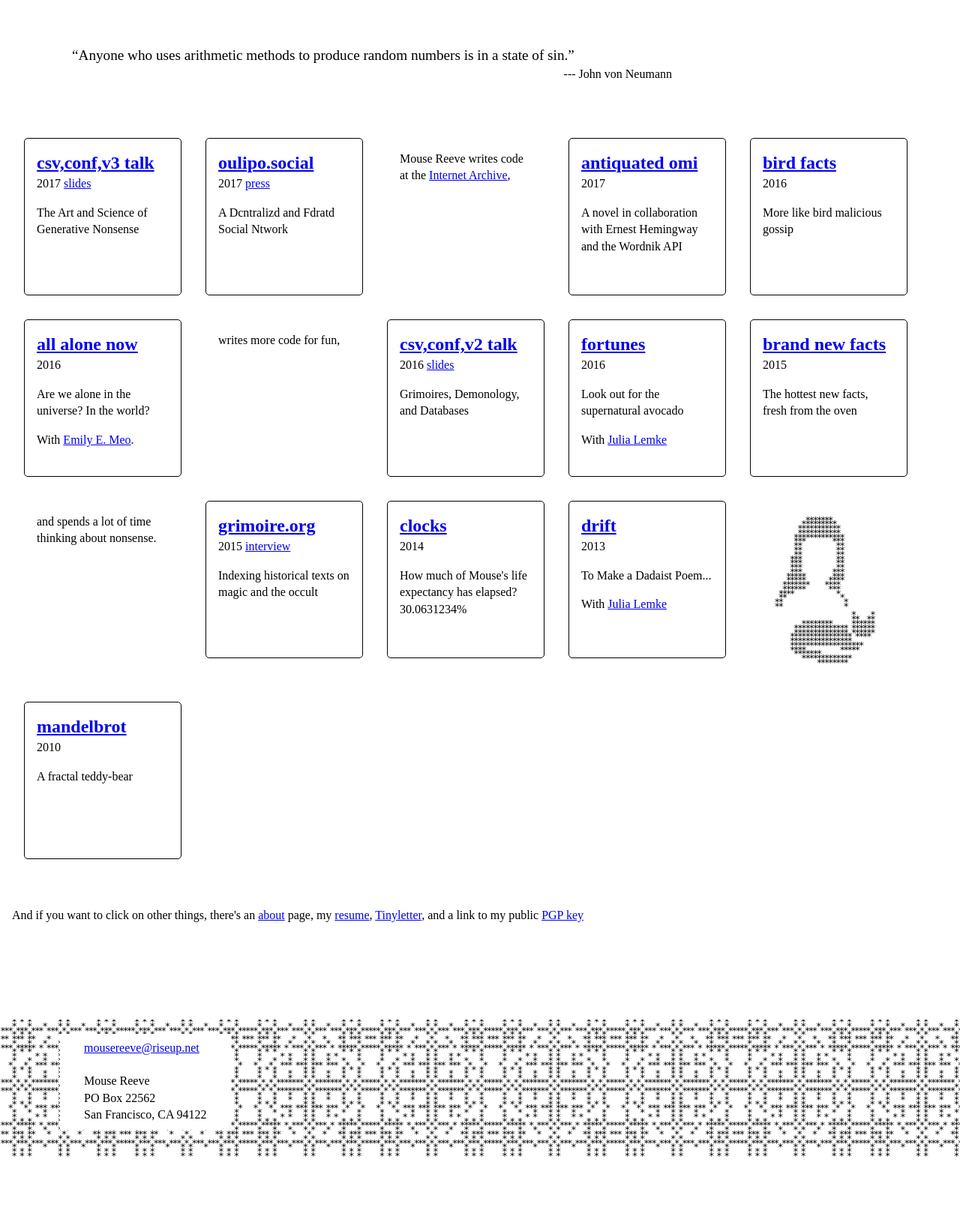
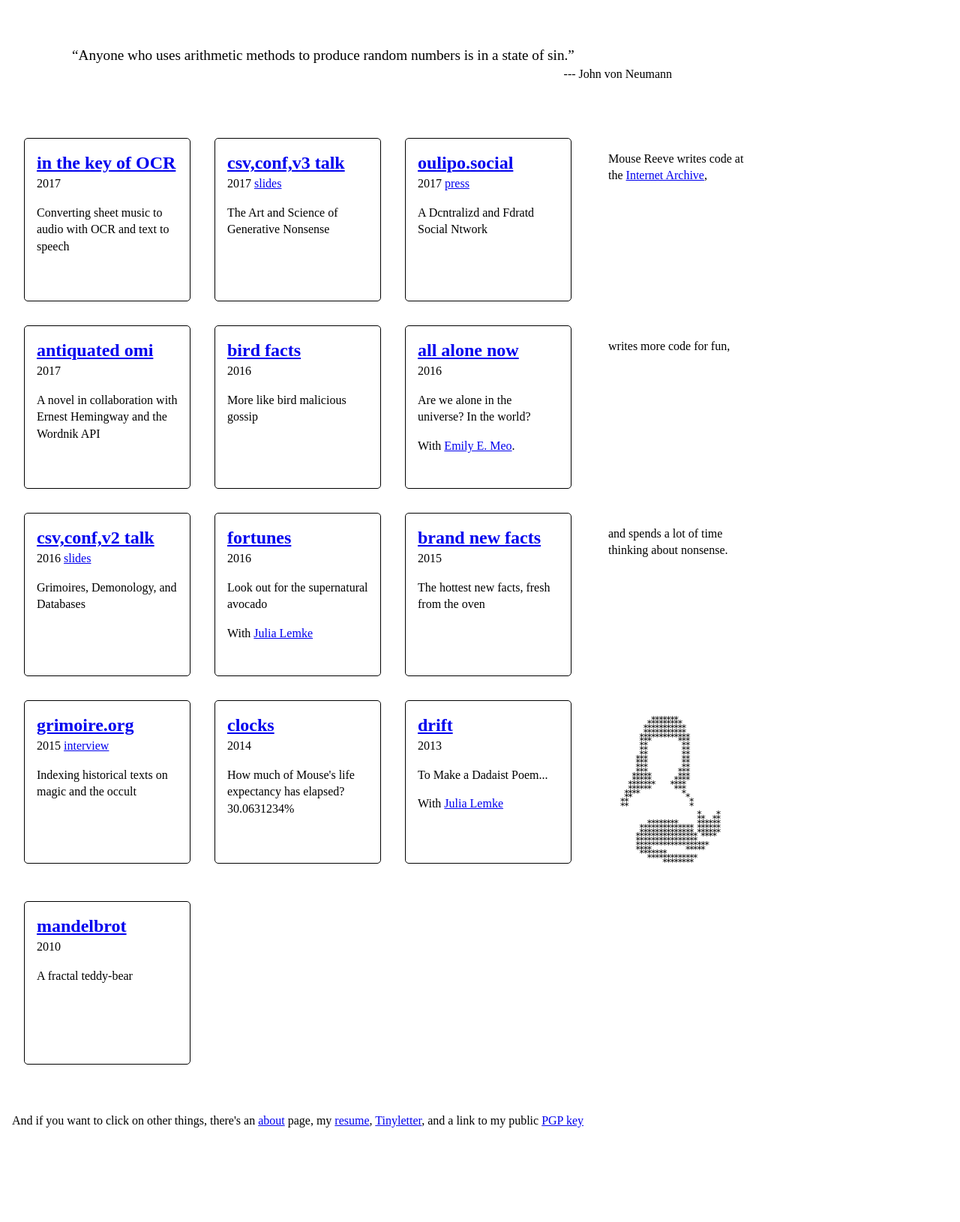
Before and after one commit to mouse-reeve/portfolio-2, a Flask app: page / in a window 1280 px wide. Shown: the part 757-2387 px from the top of the page at 75% size. Before the commit the page ends 2300 px from the top, so only its background shows below. Run offline with Flask 2, Linux system fonts and the light colour scheme; some libraries are stand-ins or nearby versions.

Commit message:
Adds OCR music

```diff
--- a/static/format.css
+++ b/static/format.css
@@ -73,8 +73,8 @@ q {
 }
 
 .card, .spacer {
-    min-height: 11rem;
-    width: 11rem;
+    min-height: 11.5rem;
+    width: 11.75rem;
     float: left;
     margin: 1em;
     padding: 1em;
--- a/templates/index.html
+++ b/templates/index.html
@@ -7,6 +7,16 @@
 </p>
 
 <div class="cards">
+<div class="card">
+    <h2>
+        <a href="https://soundcloud.com/user-95718289/tracks" target="_blank">in the key of OCR</a>
+    </h2>
+    <div class="info">
+        <span class="year">2017</span>
+    </div>
+    <p>Converting sheet music to audio with OCR and text to speech</p>
+</div>
+
 <div class="card">
     <h2>
         <a href="https://csvconf.com/speakers/#mouse-reeve" target="_blank">csv,conf,v3 talk</a>
```
